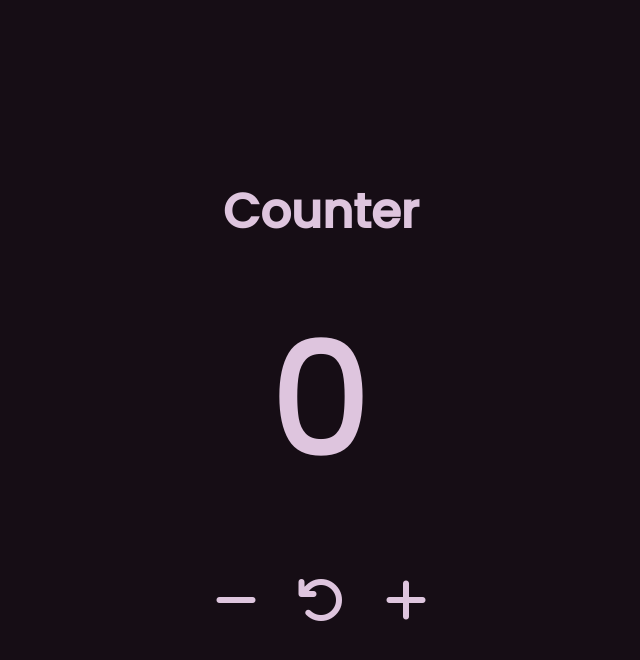
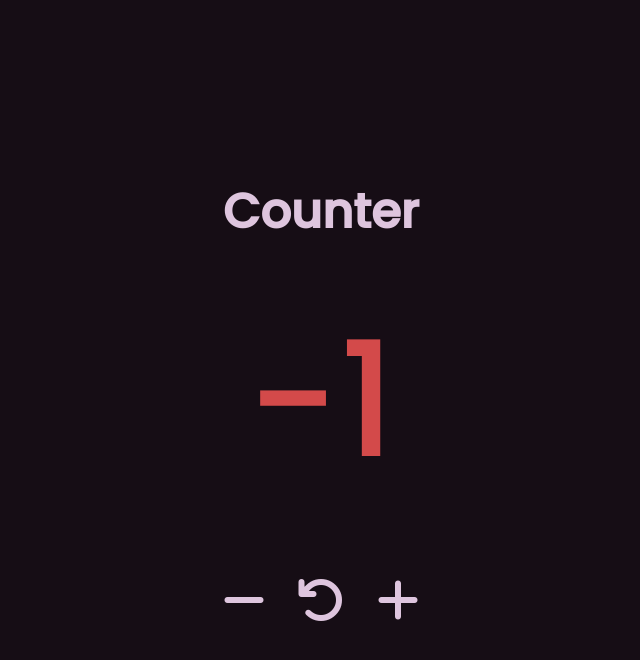
Before and after one commit to karencofone/counter, a plain HTML site: page root/index.html in a window 1280 px wide. Both pictures are taken after a click on the button 555 px from the left and 600 px from the top of the page. Shown: the whole page, without its empty margins (319-959 px from the left). Drawn offline with Linux system fonts and the light colour scheme.

Commit message:
agrego js

```diff
--- a/root/app.js
+++ b/root/app.js
@@ -0,0 +1,33 @@
+let count = 0
+
+const value = document.querySelector("#value")
+const buttons = document.querySelectorAll(".btn")
+
+buttons.forEach(function (btn) {
+    btn.addEventListener("click", function(eventObj) {
+
+        const styleBtn = eventObj.currentTarget.classList
+
+        if(styleBtn.contains("decrease")){
+            count--
+        }
+        else if(styleBtn.contains("increase")){
+            count++
+        }
+        else if(styleBtn.contains("reset")){
+            count = 0
+        }
+
+        value.textContent = count
+
+        if(count > 0){
+            value.style.color = "rgb(82, 113, 81)"
+        }
+        else if(count < 0){
+            value.style.color = "rgb(211, 74, 74)"
+        }
+        else if(count == 0){
+            value.style.color = "rgb(222, 197, 222)"
+        }
+    })
+})
--- a/root/index.html
+++ b/root/index.html
@@ -5,6 +5,7 @@
     <meta http-equiv="X-UA-Compatible" content="IE=edge" />
     <meta name="viewport" content="width=device-width, initial-scale=1.0" />
     <title>Counter</title>
+    <link rel="icon" href="/root/img/logo.png" />
     <link rel="preconnect" href="https://fonts.googleapis.com" />
     <link rel="preconnect" href="https://fonts.gstatic.com" crossorigin />
     <link
@@ -26,11 +27,13 @@
         <h1>Counter</h1>
         <span id="value">0</span>
         <section class="buttons">
-          <button class="decrease"><i class="fa-solid fa-minus"></i></button>
-          <button class="reset">
+          <button class="btn decrease">
+            <i class="fa-solid fa-minus"></i>
+          </button>
+          <button class="btn reset">
             <i class="fa-solid fa-arrow-rotate-left"></i>
           </button>
-          <button class="increase"><i class="fa-solid fa-plus"></i></button>
+          <button class="btn increase"><i class="fa-solid fa-plus"></i></button>
         </section>
       </section>
     </main>
--- a/root/style/style.css
+++ b/root/style/style.css
@@ -41,27 +41,18 @@ main section .buttons {
     padding-top: 1.5rem;
 }
 
-main section .buttons .reset {
-    margin: 0 2.5rem;
-}
-
-main section .buttons .decrease,
-main section .buttons .increase,
-main section .buttons .reset {
+main section .buttons .btn {
+    margin: 0 1rem;
     border: none;
 }
 
-main section .buttons .decrease .fa-solid,
-main section .buttons .increase .fa-solid,
-main section .buttons .reset .fa-solid {
+main section .buttons .btn .fa-solid {
     font-size: 3rem;
     background-color: rgb(22, 13, 21);
     color: rgb(222, 197, 222);
 }
 
-main section .buttons .decrease .fa-solid:hover,
-main section .buttons .increase .fa-solid:hover,
-main section .buttons .reset .fa-solid:hover {
+main section .buttons .btn .fa-solid:hover {
     color: rgb(211, 192, 62);
     cursor: pointer;
 }
```
Also changed, not shown: root/img/logo.png (added).
